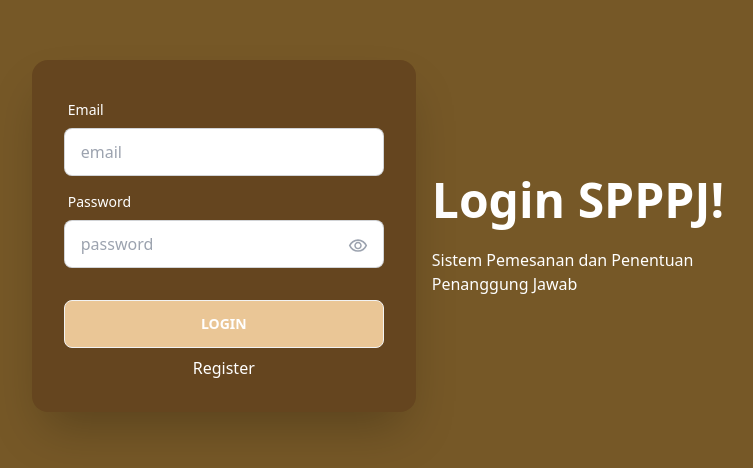
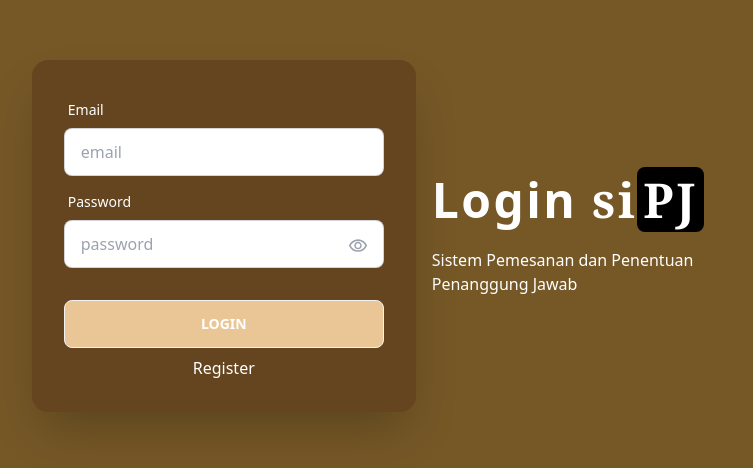
Before and after one commit to Waal28/spppj, a React (Create React App) app: page /login in a window 1280 px wide. Shown: the part 164-632 px from the top of the page, without its empty margins (230-983 px from the left). Built offline with nearby package versions, Linux system fonts and the light colour scheme.

Commit message:
ubah banyak

```diff
--- a/src/components/ModalChangePJ/index.js
+++ b/src/components/ModalChangePJ/index.js
@@ -41,7 +41,7 @@ export default function ModalChangePJ() {
         });
         try {
           await axios.get(
-            `https://blue-green-llama-robe.cyclic.app/user/set-pj/${id}`,
+            `https://backendpj-5daf09e9c27c.herokuapp.com/user/set-pj/${id}`,
             {
               headers: {
                 Authorization: Cookies.get("user"),
@@ -65,7 +65,7 @@ export default function ModalChangePJ() {
   async function getDataSetPJ() {
     try {
       const res = await axios.get(
-        "https://blue-green-llama-robe.cyclic.app/user/getAllSetPJ",
+        "https://backendpj-5daf09e9c27c.herokuapp.com/user/getAllSetPJ",
         {
           headers: {
             Authorization: Cookies.get("user"),
--- a/src/components/NavComp/index.js
+++ b/src/components/NavComp/index.js
@@ -152,9 +152,10 @@ export default function NavComp() {
         </div>
         <Link
           to="/"
-          className="btn btn-ghost text-tPrimary normal-case text-xl font-serif font-normal"
+          className="font-medium font-serif text-xl text-tPrimary tracking-wide px-3"
         >
-          SPPPJ
+          si
+          <span className="bg-black rounded px-1">PJ</span>
         </Link>
       </div>
       <div className="navbar-center text-tPrimary hidden lg:flex">
--- a/src/pages/dashboard/index.js
+++ b/src/pages/dashboard/index.js
@@ -21,20 +21,21 @@ export default function Dashboard() {
   ]);
 
   async function getDataPJ() {
-    axios
-      .get("https://backendpj-5daf09e9c27c.herokuapp.com/user/getAllPJ", {
+    try {
+      const res = await axios.get(
+        "https://backendpj-5daf09e9c27c.herokuapp.com/user/getAllPJ",
+        {
           headers: {
             Authorization: token,
           },
-      })
-      .then(function (res) {
-        const pj = res.data.data;
+        }
+      );
+      const pj = await res.data.data;
       setPjSarapan(pj.sarapan);
       setPjMakanSiang(pj.siang);
-      })
-      .catch(function (error) {
+    } catch (error) {
       console.log(error.response.data.errors);
-      });
+    }
   }
   useEffect(() => {
     if (token) {
--- a/src/pages/login/index.js
+++ b/src/pages/login/index.js
@@ -11,7 +11,7 @@ export default function LoginComp() {
   const [isLoading, setIsLoading] = useState(false);
 
   const navigate = useNavigate();
-  async function login(e) {
+  function login(e) {
     e.preventDefault();
 
     const email_ = e.target.email.value;
@@ -49,7 +49,13 @@ export default function LoginComp() {
       <div className="hero min-h-screen bg-secondary">
         <div className="hero-content flex-col lg:flex-row-reverse">
           <div className="text-center lg:text-left">
-            <h1 className="text-5xl font-bold text-tPrimary">Login SPPPJ!</h1>
+            <h1 className="text-5xl font-bold text-tPrimary tracking-wider">
+              Login{" "}
+              <span className="font-serif">
+                si
+                <span className="bg-black rounded-lg px-1.5">PJ</span>
+              </span>
+            </h1>
             <p className="pt-6 text-tPrimary">
               Sistem Pemesanan dan Penentuan Penanggung Jawab
             </p>
```
Lines whose indentation alone changed are shown as unchanged.
